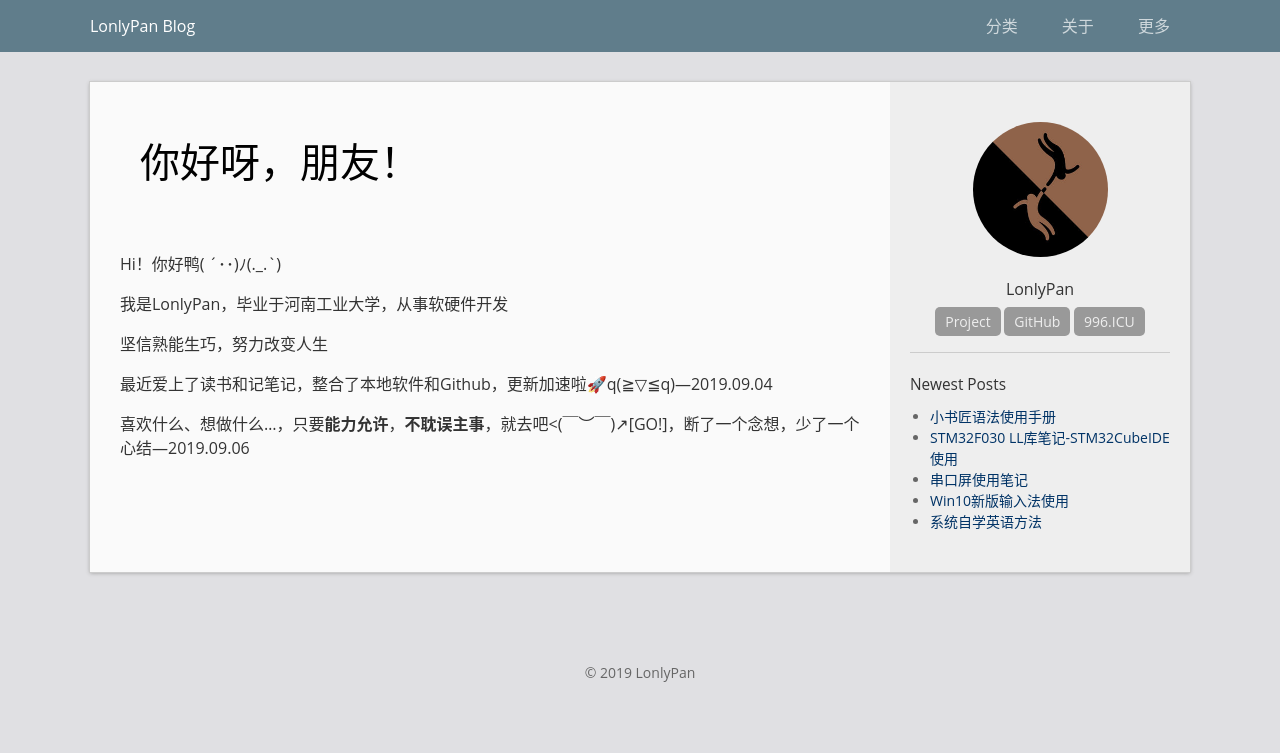
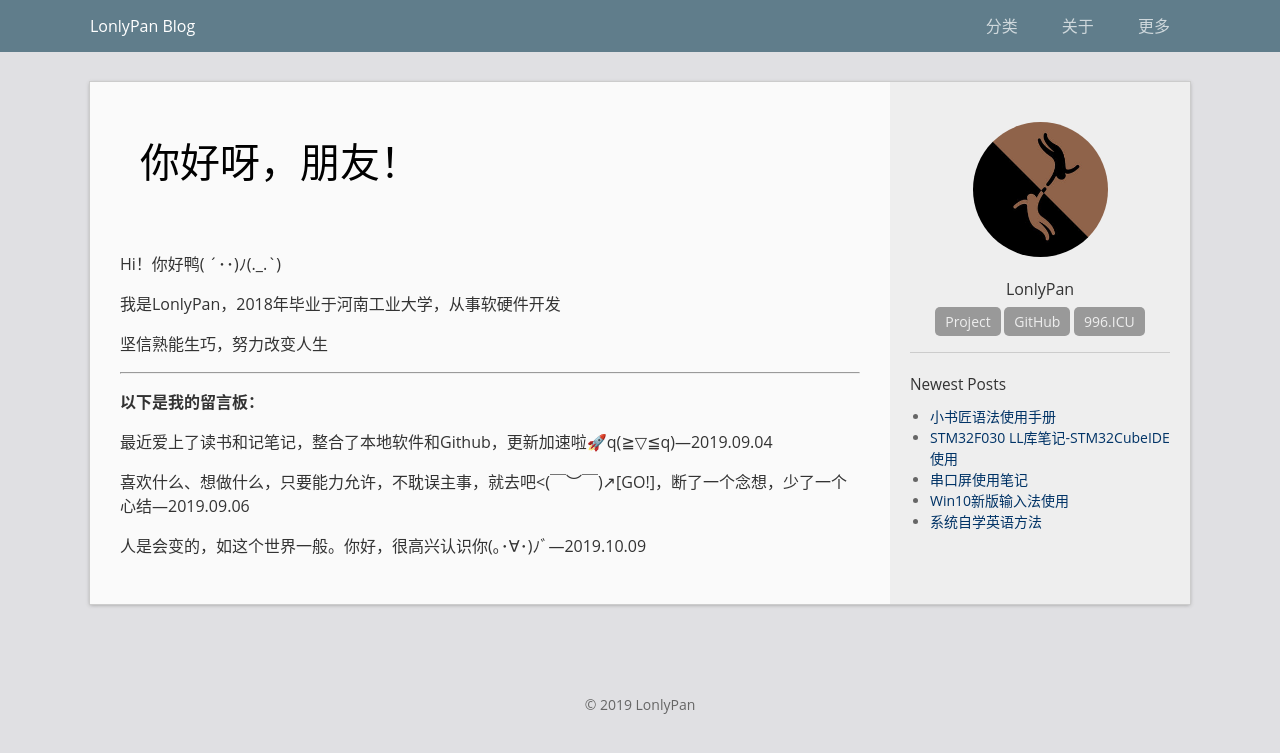
Before and after one commit to LonlyStack/LonlyPan.github.io, a Jekyll site: the page built from about.md, in a window 1280 px wide. Shown: the top 753 px of the page. Built offline with Jekyll 4.4.1, drawn with Linux system fonts in a browser that asks for light colours.

Commit message:
修改文件: about.md

```diff
--- a/about.md
+++ b/about.md
@@ -6,10 +6,16 @@ permalink: /about/
 
 Hi！你好鸭( ´･･)ﾉ(.\_.\`)
 
-我是LonlyPan，毕业于河南工业大学，从事软硬件开发
+我是LonlyPan，2018年毕业于河南工业大学，从事软硬件开发
 
 坚信熟能生巧，努力改变人生
 
+----------
+
+**以下是我的留言板：**
+
 最近爱上了读书和记笔记，整合了本地软件和Github，更新加速啦🚀q(≧▽≦q)—2019.09.04
 
-喜欢什么、想做什么...，只要**能力允许**，**不耽误主事**，就去吧<(￣︶￣)↗[GO!]，断了一个念想，少了一个心结—2019.09.06
+喜欢什么、想做什么，只要能力允许，不耽误主事，就去吧<(￣︶￣)↗[GO!]，断了一个念想，少了一个心结—2019.09.06
+
+人是会变的，如这个世界一般。你好，很高兴认识你(｡･∀･)ﾉﾞ—2019.10.09
```
